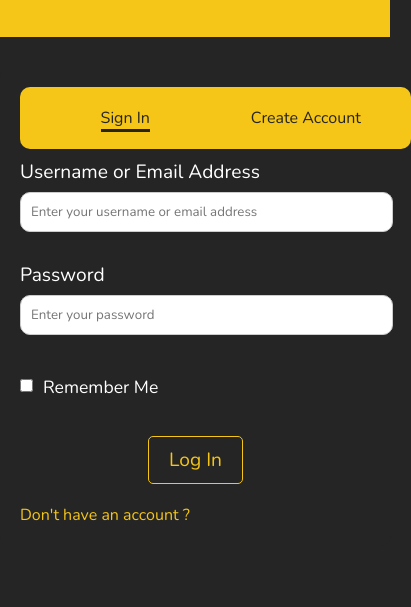
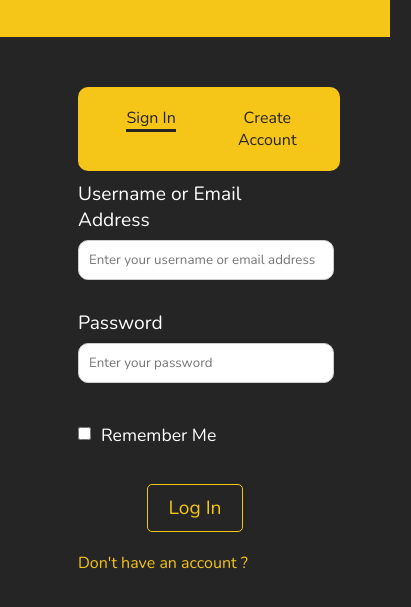
Before and after one commit to MahdiHosseinizade/html-css-movie-project, a website: page html/login.html in a window 390 px wide. Shown: the part 87-694 px from the top of the page, 411 px wide, since content can reach past the window. Drawn offline with nearby package versions, Linux system fonts and the light colour scheme.

Commit message:
refactor(LoginSignup): responsive header of loginsignup

```diff
--- a/styles/login.css
+++ b/styles/login.css
@@ -77,7 +77,7 @@ ul{
 }
 
 .loginHeader {
-  width: 500px;
+  width: 60%;
   background-color: var(--bg-color);
   padding: 30px;
   border-radius: 10px;
@@ -184,8 +184,12 @@ button[type="submit"]:hover {
     margin-bottom: 20px;
   }
 
+  .header_form{
+    width: 95%;
+  }
+
   .loginHeader {
-    width: 90%;
+    /* width: 90%; */
     padding: 20px;
     margin-top: 30px;
   }
```
